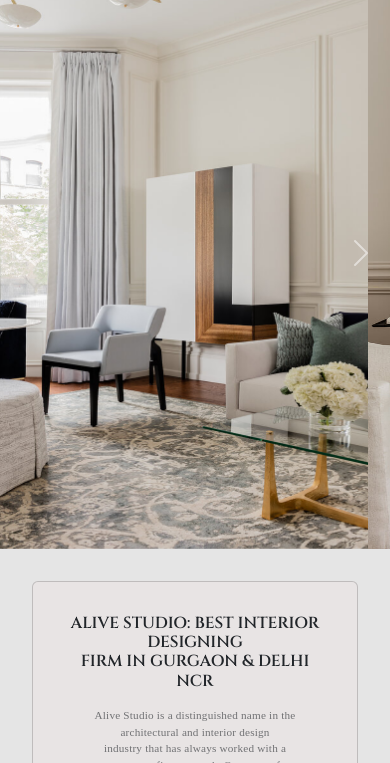
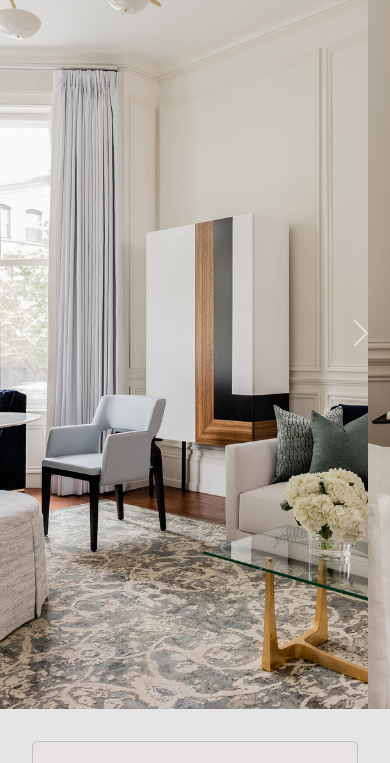
Before and after one commit to Kartik989-max/decorx, a plain HTML site: page index.html in a window 390 px wide. Shown: the part 43-806 px from the top of the page. Drawn offline with nearby package versions, Linux system fonts and the light colour scheme; a web font is replaced by a local one.

Commit message:
Update style.css

```diff
--- a/style.css
+++ b/style.css
@@ -494,7 +494,7 @@ ul {
   .carousel_img_on_mobile{
     display: block !important;
     min-width: 30rem !important;
-    max-height: 35rem !important;
+    height: 45rem !important;
   }
   .navbar-brand{
     font-size: 1rem !important;
```
